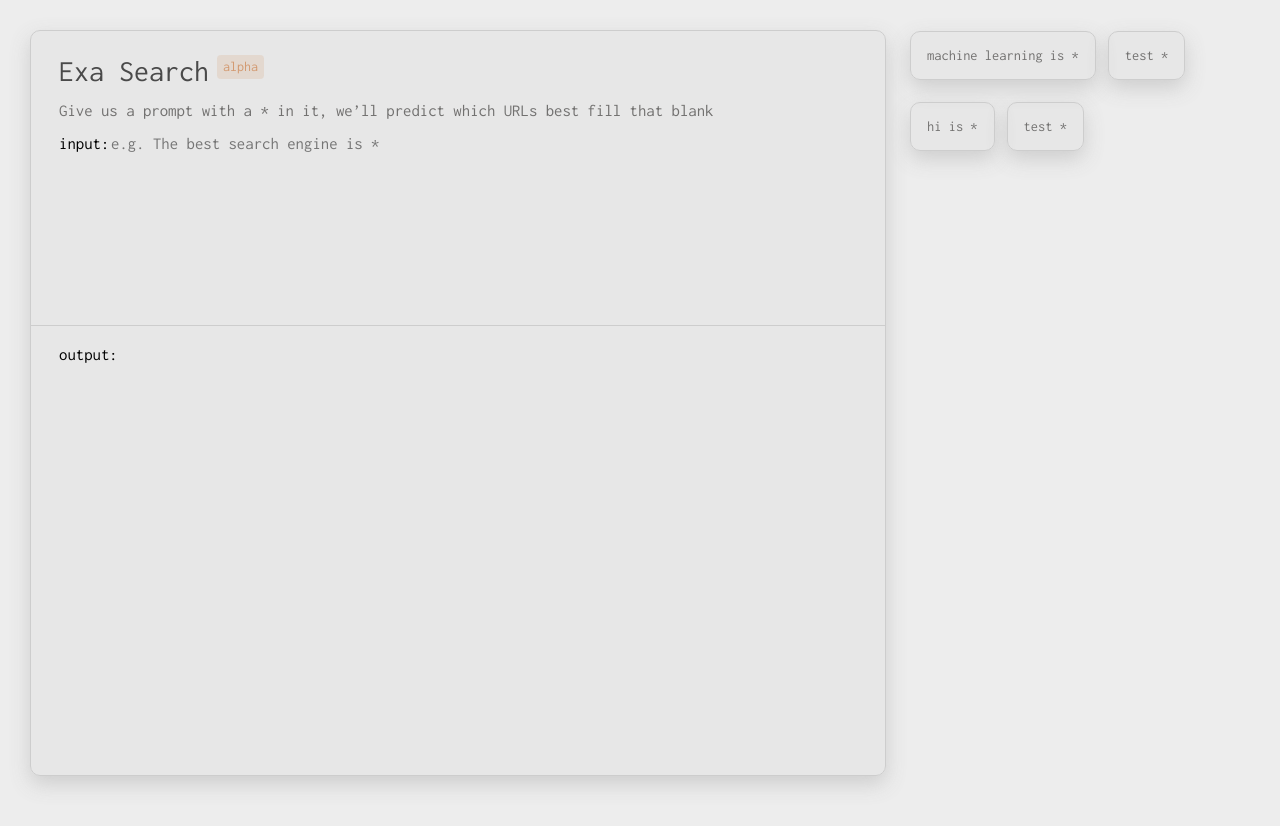
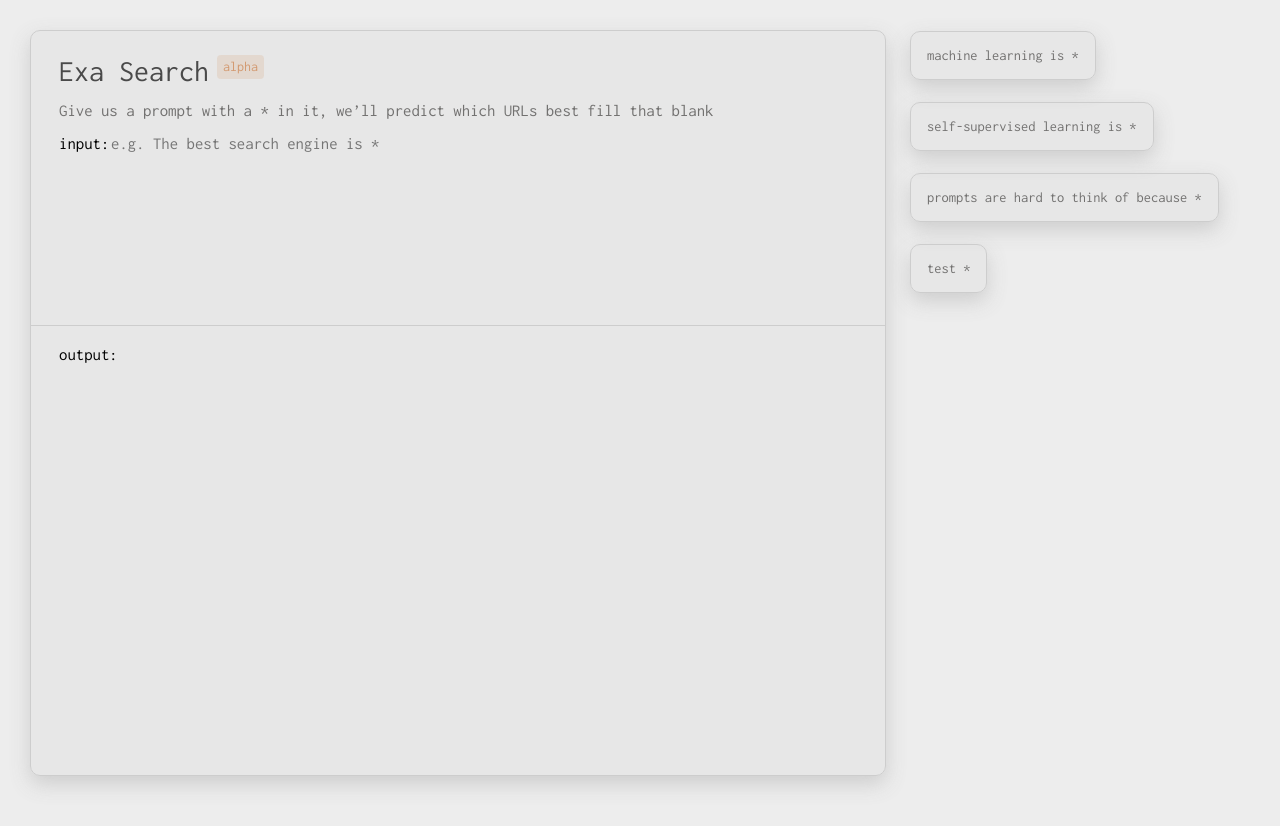
Before and after one commit to ExaSearch/react, a React (Create React App) app in the folder web/: page / in a window 1280 px wide. Shown: the top 826 px of the page. Built offline with nearby package versions, Linux system fonts and the light colour scheme.

Commit message:
library fully working

```diff
--- a/web/src/components/Terminal.js
+++ b/web/src/components/Terminal.js
@@ -67,20 +67,18 @@ const buttonStyles = {
 
 const libraryItems = [
   {query: "machine learning is *", key: 1},
-  {query: "test *", key: 2},,
-  {query: "hi is *", key: 3},
+  {query: "self-supervised learning is *", key: 2},,
+  {query: "prompts are hard to think of because *", key: 3},
   {query: "test *", key: 4},
 ];
 
 class Library extends React.Component {
   constructor(props) {
     super(props);
-    this.state = {selectedKey: -1}
     this.btnTapped = this.btnTapped.bind(this);
   }
   btnTapped(foo){
     this.props.setQuery(foo.query.replace("*","<mask>"));
-    this.setState({selectedKey: foo.key});
   }
 
   render() {
@@ -88,7 +86,7 @@ class Library extends React.Component {
       <div className="libraryColumn">
         {
           libraryItems.map((libraryItem) => (
-            this.state.selectedKey == libraryItem.key ?
+            this.props.query == libraryItem.query ?
                 (<button key={libraryItem.key} style={buttonStyles} onClick={() => this.btnTapped(libraryItem)}>
                   <BGCard style={libraryCardStyles} type={"clickedCard"}>{libraryItem.query}</BGCard>
                 </button>) : (
@@ -155,7 +153,7 @@ function Terminal(props) {
           <div className='divider'></div>
           <SearchResults results={results}/>
         </BGCard>
-        <Library setQuery={setQueryParam}/>
+        <Library query={query} setQuery={setQueryParam}/>
       </div>
     );
 }
```
